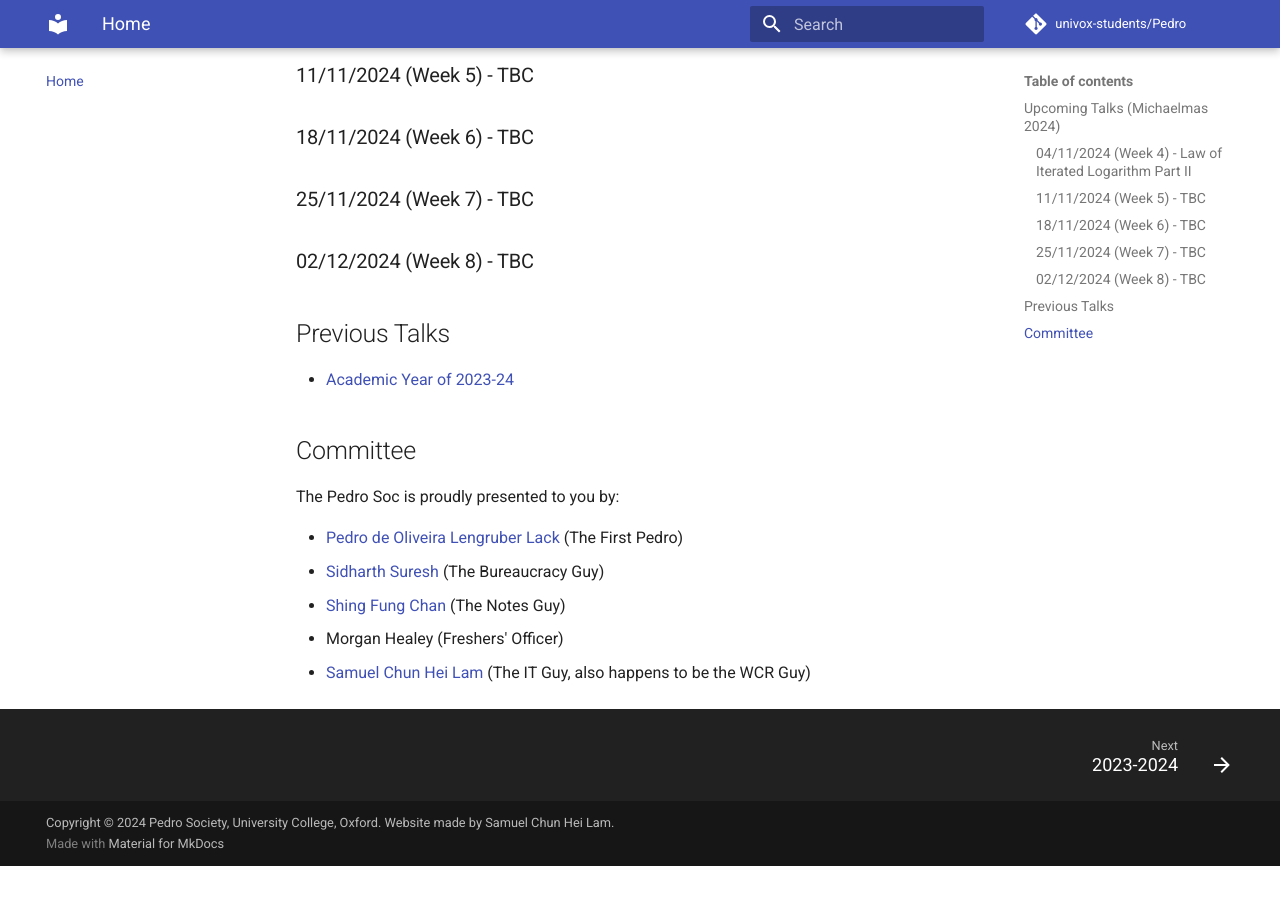
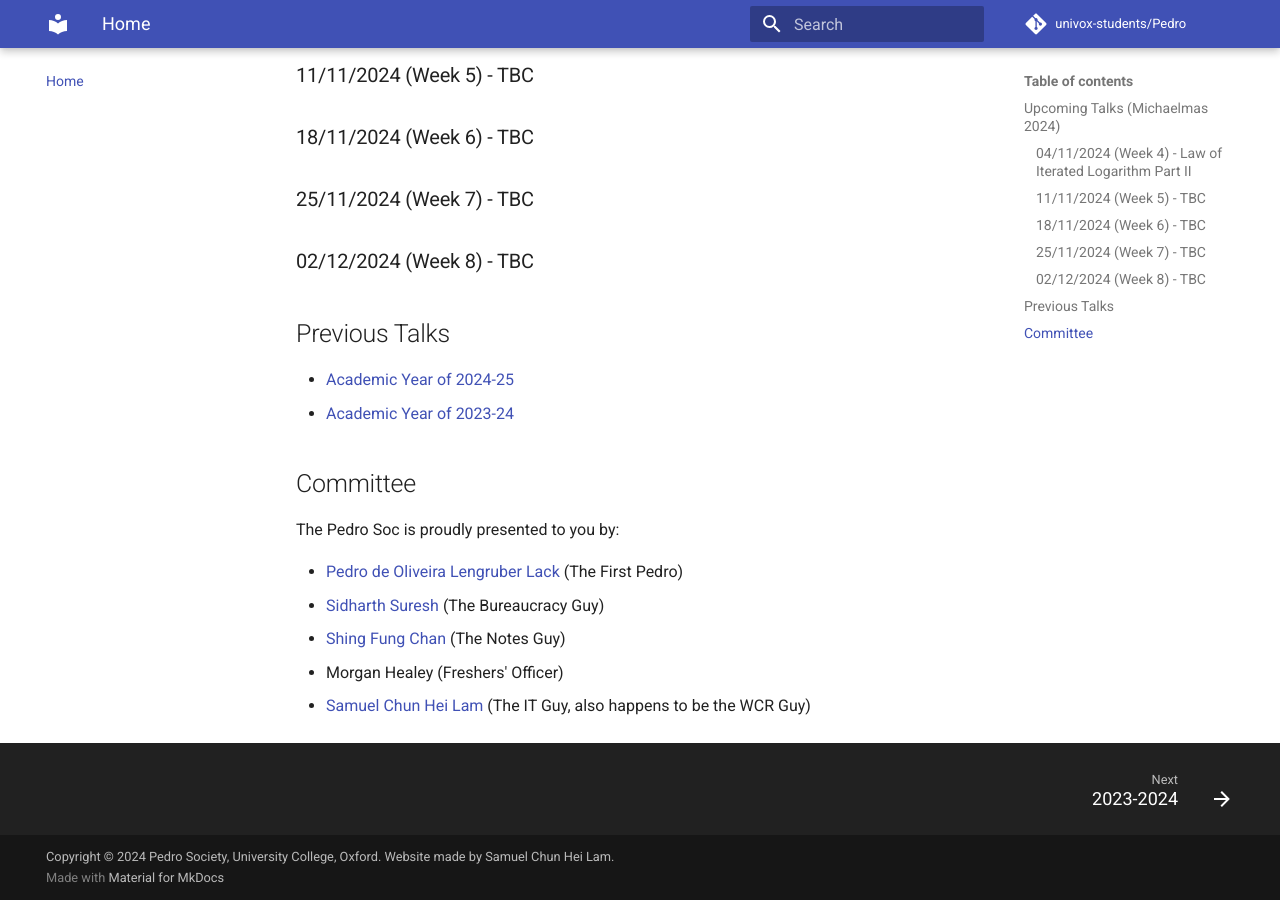
Before and after one commit to univox-students/Pedro, an MkDocs documentation site: the page built from docs/index.md, in a window 1280 px wide and 900 px high, scrolled down 909 px. Built offline with MkDocs 1.6.1 and Material for MkDocs 9.7.7, drawn with Linux system fonts in a browser that asks for light colours; comment, search, counter and statistics services are not loaded; before the commit the page ends 1775 px from its top, so only the background shows below that.

Commit message:
Adding previous talks of MT24

```diff
--- a/docs/index.md
+++ b/docs/index.md
@@ -23,6 +23,7 @@ With the tools built from the previous talk, we shall now complete the proof of
 ### 02/12/2024 (Week 8) - TBC
 
 ## Previous Talks
+- [Academic Year of 2024-25](/Pedro/prev_talks/2425)
 - [Academic Year of 2023-24](/Pedro/prev_talks/2324)
 
 ## Committee
--- a/mkdocs.yml
+++ b/mkdocs.yml
@@ -14,6 +14,7 @@ nav:
   - Home: index.md
   - Previous Talks:
     - 2023-2024: prev_talks/2324.md
+    - 2024-2025: prev_talks/2425.md
   - Governance: governance.md
   - Giving a Talk: giving_a_talk.md
 
```
